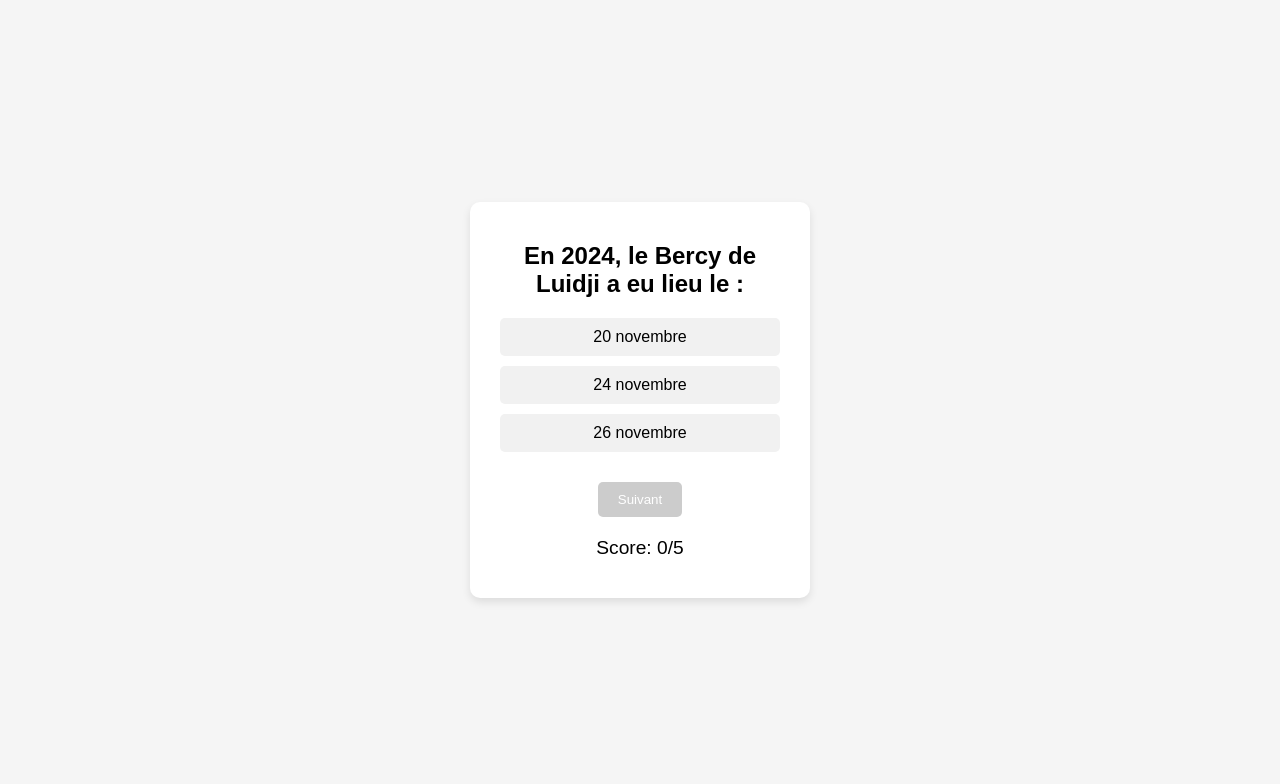
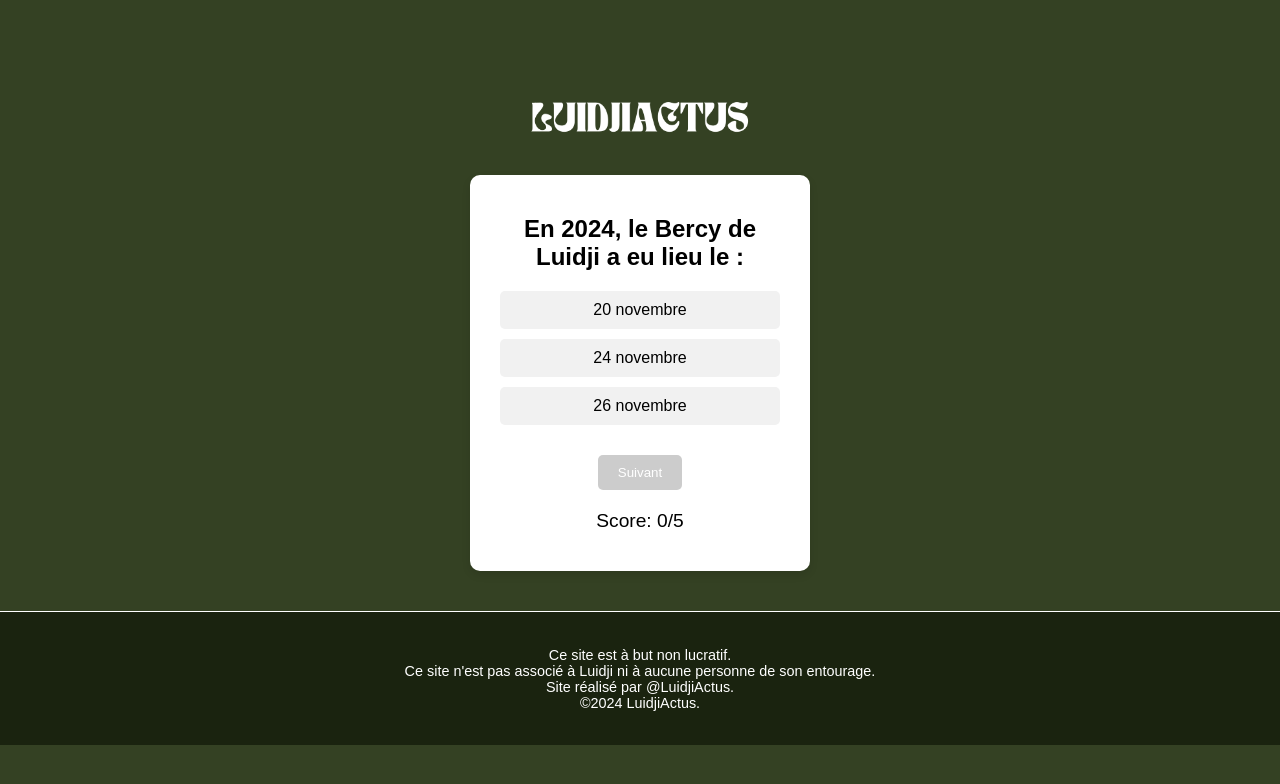
Before and after one commit to Robin0u/luidjigames, a plain HTML site: page index.html in a window 1280 px wide. Drawn offline with Linux system fonts and the light colour scheme.

Commit message:
Add files via upload

```diff
--- a/index.html
+++ b/index.html
@@ -7,6 +7,14 @@
     <link rel="stylesheet" href="style.css">
 </head>
 <body>
+    <header>
+        <div class="titrepage">
+            <a href="https://robin0u.github.io/LuidjiActus/" class="image-container">
+                <img src="luidjilogoblanc.png" alt="luidjilogo" class="logo">
+            </a>
+        </div>
+    </header>
+
     <div class="quiz-container">
         <div id="question-container"></div>
         <button id="next-button" onclick="nextQuestion()" disabled>Suivant</button>
@@ -15,5 +23,15 @@
         </div>
     </div>
     <script src="script.js"></script>
+
+    <footer>
+        <div class="info">
+            <p>Ce site est à but non lucratif. <br>
+                Ce site n'est pas associé à Luidji ni à aucune personne de son entourage. <br>
+                Site réalisé par <a href="https://www.instagram.com/luidjiactus/" target="_blank" style="color:white"> @LuidjiActus.</a> <br>
+                ©2024 LuidjiActus.</p>
+        </div>
+    </footer>
+
 </body>
 </html>
--- a/script.js
+++ b/script.js
@@ -42,7 +42,7 @@ const questions = [
     {
         question: "Avant d’être rappeur, Luidji était :",
         choices: ["Routier", "Infirmier", "Au chômage"],
-        correct: 2
+        correct: 1
     },
     {
         question: "Dans la chanson Palace Mafia, que célèbre Luidji ?",
@@ -52,7 +52,7 @@ const questions = [
     {
         question: "Dans Tu le mérites, qu’apprend-on sur la fille au téléphone rose ?",
         choices: ["C’est la sœur de Luidji", "C’est elle qui a fait le voice tag « Foufoune Palace, bonjour »", "On n’apprend rien sur elle"],
-        correct: 2
+        correct: 1
     },
     {
         question: "Quelle est la date de sortie de Tristesse Business : Saison 1 ?",
--- a/style.css
+++ b/style.css
@@ -1,11 +1,12 @@
 body {
     font-family: Arial, sans-serif;
-    background-color: #f5f5f5;
+    background-color: #344123; /* Couleur de fond modifiée */
     display: flex;
+    flex-direction: column;
     justify-content: center;
     align-items: center;
-    height: 100vh;
     margin: 0;
+    height: 100vh; /* Utilisé pour centrer le contenu sur toute la page */
 }
 
 .quiz-container {
@@ -15,7 +16,9 @@ body {
     box-shadow: 0 4px 8px rgba(0, 0, 0, 0.1);
     text-align: center;
     width: 300px;
+    margin-bottom: 40px; /* Ajout d'un écart entre le contenu et le footer */
 }
+
 
 button {
     background-color: #4CAF50;
@@ -60,3 +63,48 @@ button:hover {
     margin-top: 20px;
     font-size: 1.2em;
 }
+
+.titrepage {
+    position: relative;
+    width: 100%;
+    height: 110px;
+    display: flex;
+    justify-content: center;
+    align-items: center;
+    margin-top: 10px; /* Écart réduit entre le logo et le haut de la page */
+}
+
+
+
+.titrepage img {
+    max-width: 220px; /* Taille réduite du logo */
+    height: auto;
+}
+
+footer {
+    display: flex;
+    background-color: #1A230F;
+    border-top: 1px solid #ffffff;
+    justify-content: center;
+    padding: 20px 0;
+    position: relative;
+    bottom: 0;
+    width: 100%;
+    color: white;
+    font-size: 0.9em;
+    text-align: center;
+}
+
+footer .info {
+    max-width: 800px;
+    width: 100%;
+}
+
+footer a {
+    color: #4CAF50; /* Couleur de l'URL */
+    text-decoration: none;
+}
+
+footer a:hover {
+    text-decoration: underline;
+}
```
